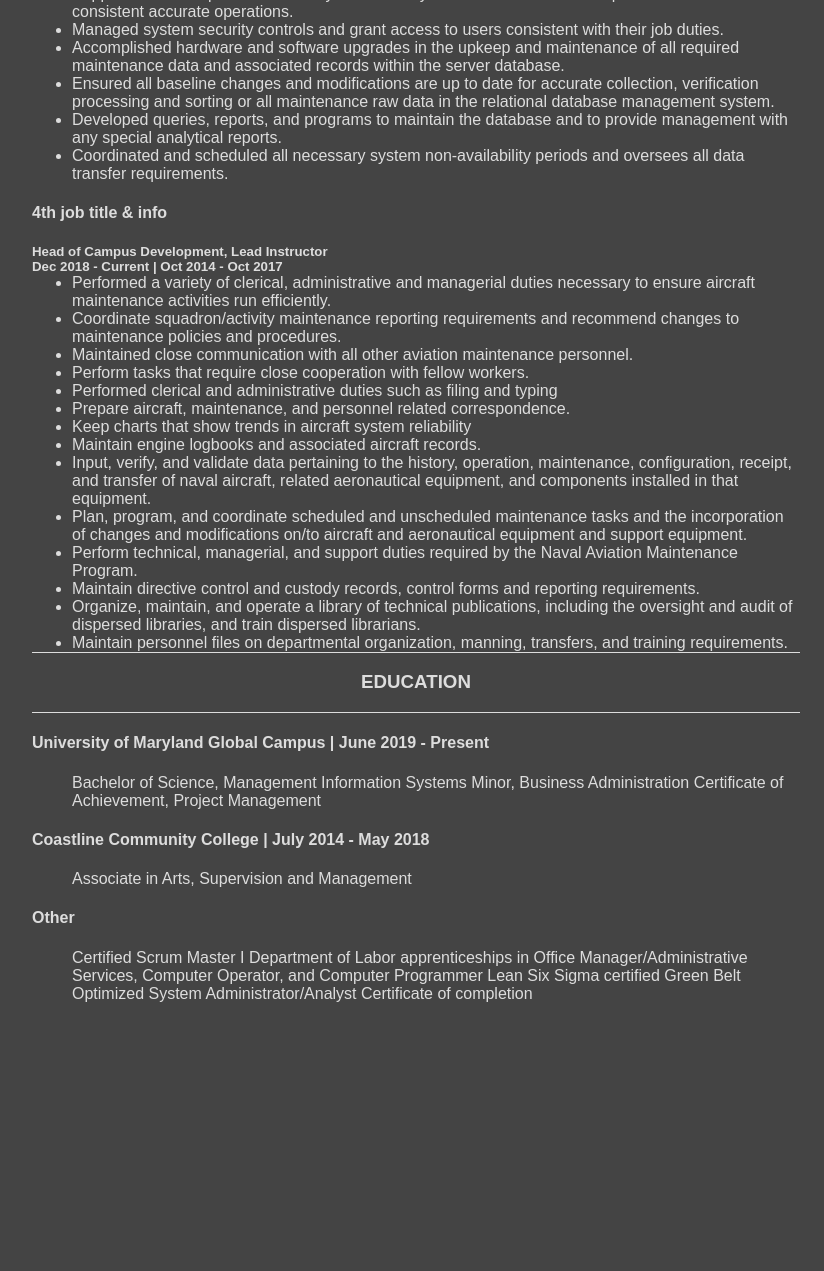
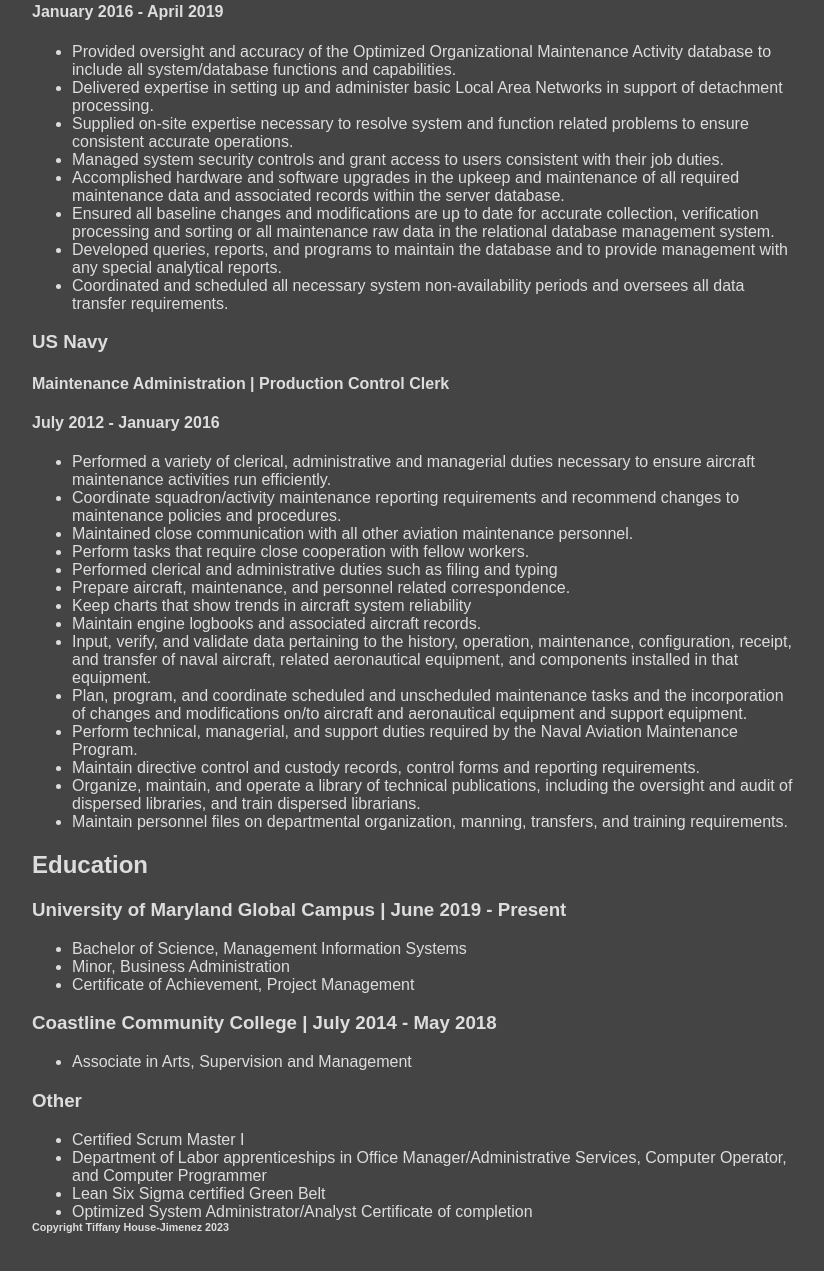
Before and after one commit to DewdropSprite/tiffanyhjprime.github.io, a plain HTML site: page index.html in a window 1280 px wide. Shown: the part 1183-2454 px from the top of the page, without its empty margins (224-1048 px from the left). Before the commit the page ends 2314 px from the top, so only its background shows below. Drawn offline with Linux system fonts and the light colour scheme.

Commit message:
Update index.html

```diff
--- a/index.html
+++ b/index.html
@@ -7,6 +7,10 @@
   <link rel="stylesheet" href="style.css" />
 </head>
 <body>
+
+
+<div class="star-rating">
+
   <div>
     <h1>Tiffany House-Jimenez</h1>
       <pre>
@@ -14,23 +18,18 @@
         (915) 222-2528
         tiffanyhousejimenez@gmail.com
        </pre>
-    <p>
         <i>
           Former US Navy Sailor with 10+ years of professional experience in technical project management,
           operation research analysis, database and system administration, and maintenance administration.
-      Possesses an Associate Degree in Supervision and Management, undergrad certificate in Project Management, and is certified Scrum Master I.
+          Possesses an Associate Degree in Supervision and Management, undergrad certificate in Project Management, and certified Scrum Master I.
         </i>
    </div>
 
-  <div class="exp-header">
-     <h3> Professional Experience</h3>
-  </div>
-
    <div>
-      <h4>US Navy - Decision Support Tool Development Branch at NAWCAD</h4>
-      <h5>Technical Project Manager</h5>
-      <h5>January 2020 - June 2022</h6>
-
+     <h2> Professional Experience</h2>
+        <h3>US Navy - Decision Support Tool Development Branch at NAWCAD</h3>
+        <h4>Technical Project Manager</h4>
+        <h4>January 2020 - June 2022</h4>
           <ul>
             <li>Oversees Aircraft Program Data File project across all phases of development through monitoring workflow and make timeline adjustments as needed.  </li>
             <li>Work as part of an interdisciplinary team to achieve project milestones and collaborate with development to plan project sprints while implementing and maintaining development best practices.</li>
@@ -40,10 +39,9 @@
     </div>
 
     <div>
-      <h4>US NAVY - Model Development and Data Management Branch at NAWCAD</h4>
-      <h5>Operations Research Analyst</h5>
-      <h5>April 2019 - January 2020</h6>
-
+      <h3>US NAVY - Model Development and Data Management Branch at NAWCAD</h3>
+      <h4>Operations Research Analyst</h4>
+      <h4>April 2019 - January 2020</h4>
         <ul>
           <li>Reviewed the applicability of scientific, mathematics and statistical methodologies to the study and analysis of technological problems in relation to engineering and scientific development of processes, systems and equipment. </li>
           <li>Appraised the use of mathematical and computerized modeling and other analytical techniques to design procedures and execute experiments, test and evaluations on systems or equipment. </li>
@@ -57,10 +55,9 @@
     </div>
 
    <div>
-      <h4>US Navy</h4>
-      <h5>Database Administrator | System Administrator</h5>
-      <h5>January 2016 - April 2019</h6>
-
+      <h3>US Navy</h3>
+      <h4>Database Administrator | System Administrator</h4>
+      <h4>January 2016 - April 2019</h4>
         <ul>
           <li>Provided oversight and accuracy of the Optimized Organizational Maintenance Activity database to include all system/database functions and capabilities. </li>
           <li>Delivered expertise in setting up and administer basic Local Area Networks in support of detachment processing.</li>
@@ -74,10 +71,9 @@
     </div>
 
    <div>
-      <h4>4th job title & info</h4>
-      <h5>Head of Campus Development, Lead Instructor</h5>
-      <h5>Dec 2018 - Current | Oct 2014 - Oct 2017</h6>
-
+      <h3>US Navy</h3>
+      <h4>Maintenance Administration | Production Control Clerk</h4>
+      <h4>July 2012 - January 2016</h4>
           <ul>
             <li>Performed a variety of clerical, administrative and managerial duties necessary to ensure aircraft maintenance activities run efficiently.</li>
             <li>Coordinate squadron/activity maintenance reporting requirements and recommend changes to maintenance policies and procedures.</li>
@@ -96,38 +92,36 @@
           </ul>
     </div>
 
-  <div class="exp-header">
-    <h3> Education</h3>
+
+    <div>
+    <h2> Education</h2>
+      <div>
+        <h3>University of Maryland Global Campus | June 2019 - Present</h3>
+        <ul>
+          <li>Bachelor of Science, Management Information Systems</li>
+          <li>Minor, Business Administration</li>
+          <li>Certificate of Achievement, Project Management</li>
+         </ul>
       </div>
 
      <div>
-      <p>
-      <h4>University of Maryland Global Campus | June 2019 - Present</h4>
+        <h3> Coastline Community College | July 2014 - May 2018</h3>
          <ul>
-        Bachelor of Science, Management Information Systems
-        Minor, Business Administration
-        Certificate of Achievement, Project Management
+           <li>Associate in Arts, Supervision and Management</li>
          </ul>
-          </p>
       </div>
 
       <div>
-         <p>
-       <h4> Coastline Community College | July 2014 - May 2018</h4>
+        <h3> Other </h3>
         <ul>
-            Associate in Arts, Supervision and Management
-        </p>
-     </div>
-
-    <div>
-      <h4> Other </h4>
-      <ul>
-        Certified Scrum Master I
-        Department of Labor apprenticeships in Office Manager/Administrative Services, Computer Operator, and Computer Programmer
-        Lean Six Sigma certified Green Belt
-        Optimized System Administrator/Analyst Certificate of completion
+          <li>Certified Scrum Master I</li>
+          <li> Department of Labor apprenticeships in Office Manager/Administrative Services, Computer Operator, and Computer Programmer</li>
+          <li>Lean Six Sigma certified Green Belt </li>
+          <li>Optimized System Administrator/Analyst Certificate of completion</li>
           </ul>
         </div>
 
+       <h6> Copyright Tiffany House-Jimenez 2023</h6>
+
  </body>
 </html>
```
Lines whose indentation alone changed are shown as unchanged.
